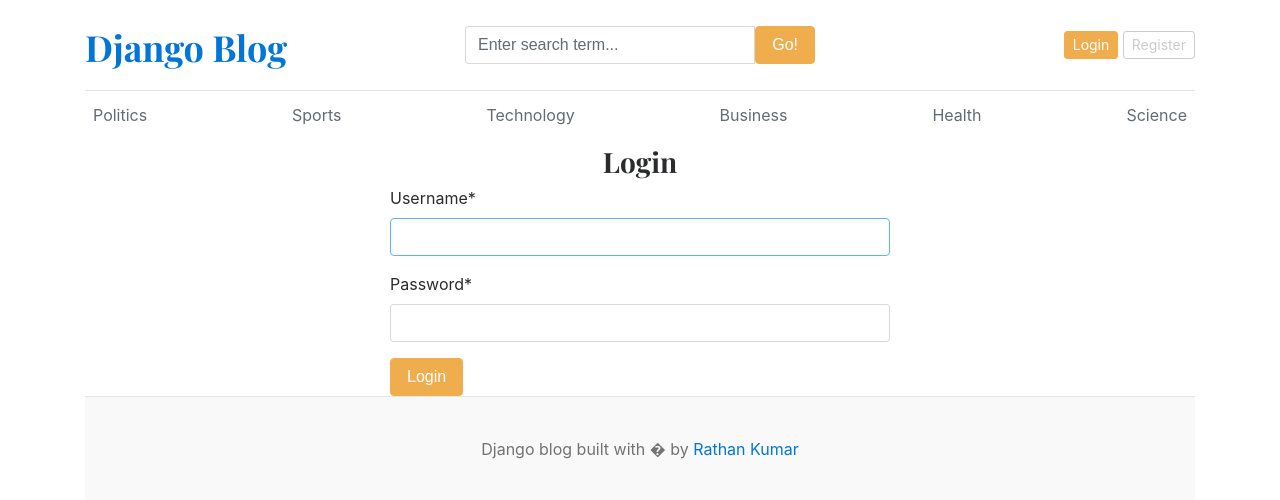
After one commit to jayakumar-5/django-blog, a Django app: page /login/ in a window 1280 px wide. The commit adds this page. Shown: the top 500 px of the page. Run offline with Django 5.2, Linux system fonts and the light colour scheme; data comes from the database, SQL or seed files in the repository; both versions use the stored data as it was after the commit; parts of the project's set-up code (start-up, migrations or seed data) failed here and were passed over; some libraries are stand-ins or nearby versions.

Commit message:
registration and login functionality

```diff
--- a/blog_main/settings.py
+++ b/blog_main/settings.py
@@ -38,6 +38,8 @@ INSTALLED_APPS = [
     'django.contrib.messages',
     'django.contrib.staticfiles',
     'blogs',
+    'crispy_forms',
+    'crispy_bootstrap4',
 ]
 
 MIDDLEWARE = [
@@ -131,3 +133,6 @@ DEFAULT_AUTO_FIELD = 'django.db.models.BigAutoField'
 
 MEDIA_URL = '/media/'
 MEDIA_ROOT = BASE_DIR /'media'
+
+
+CRISPY_TEMPLATE_PACK = 'bootstrap4'
--- a/blog_main/urls.py
+++ b/blog_main/urls.py
@@ -27,5 +27,9 @@ urlpatterns = [
     path('category/', include('blogs.urls')),
     path('blogs/<slug:slug>/', BlogsView.blogs, name='blogs'),
     #search endpoint
-    path('search/', BlogsView.search, name='search')
+    path('search/', BlogsView.search, name='search'),
+    path('register/',views.register, name='register'),
+    path('login/', views.login, name='login'),
+    path('logout/', views.logout, name='logout'),
+
 ] + static(settings.MEDIA_URL, document_root=settings.MEDIA_ROOT)
--- a/blog_main/views.py
+++ b/blog_main/views.py
@@ -1,6 +1,9 @@
 from django.http import HttpResponse
-from django.shortcuts import render
+from django.shortcuts import render, redirect
 from blogs.models import Category, Blog
+from .forms import RegistrationForm
+from django.contrib.auth.forms import AuthenticationForm
+from django.contrib import auth
 
 
 def home(request):
@@ -16,3 +19,42 @@ def home(request):
         'posts': posts,
     }
     return render(request, 'home.html', context)
+
+
+def register(request):
+    if request.method == 'POST':
+        form = RegistrationForm(request.POST)
+        if form.is_valid():
+            form.save()
+            return redirect('register')
+        else:
+            print(form.errors)
+    else:
+        form = RegistrationForm()
+    context = {
+        'form': form,
+    }
+    return render(request, 'register.html', context)
+
+
+def login(request):
+    if request.method == 'POST':
+        form = AuthenticationForm(request, request.POST)
+        if form.is_valid():
+            username = form.cleaned_data['username']
+            password = form.cleaned_data['password']
+
+            user = auth.authenticate(username=username, password=password)
+            if user is not None:
+                auth.login(request, user)
+            return redirect('home')
+    form = AuthenticationForm()
+    context = {
+        'form': form,
+    }
+    return render(request, 'login.html', context)
+
+
+def logout(request):
+    auth.logout(request)
+    return redirect('home')
--- a/templates/base.html
+++ b/templates/base.html
@@ -28,8 +28,14 @@
             </form>
           </div>
           <div class="col-4 d-flex justify-content-end align-items-center">
-            <a class="btn btn-sm btn-warning" href="#">Login</a> &nbsp;
-            <a class="btn btn-sm btn-outline-secondary" href="#">Register</a>
+            {% if not user.is_authenticated %}
+            <a class="btn btn-sm btn-warning" href="{% url 'login' %}">Login</a> &nbsp;
+            <a class="btn btn-sm btn-outline-secondary" href="{% url 'register' %}">Register</a>
+            {% else %}
+            <span>You are logged in as {{ user }}</span>
+            &emsp;
+            <span><a href="{% url 'logout' %}">Logout</a></span>
+            {% endif %}
           </div>
         </div>
       </header>
--- /dev/null
+++ b/templates/login.html
@@ -0,0 +1,13 @@
+{% extends 'base.html' %}
+
+{% block content %}
+{% load crispy_forms_tags %}
+
+<h3 class="text-center">Login</h3>
+
+<form action="{% url 'login' %}" method="POST" style="width:500px; margin:auto;">
+    {% csrf_token %}
+    {{ form | crispy }}
+    <button type="submit" class="btn btn-warning">Login</button>
+</form>
+{% endblock %}
```
Also changed, not shown: blog_main/forms.py (added, +8 -0 lines), templates/register.html (added, +14 -0 lines), db.sqlite3.
